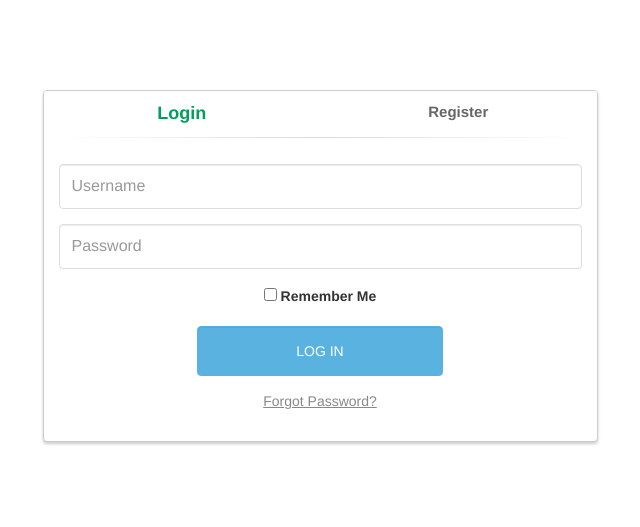
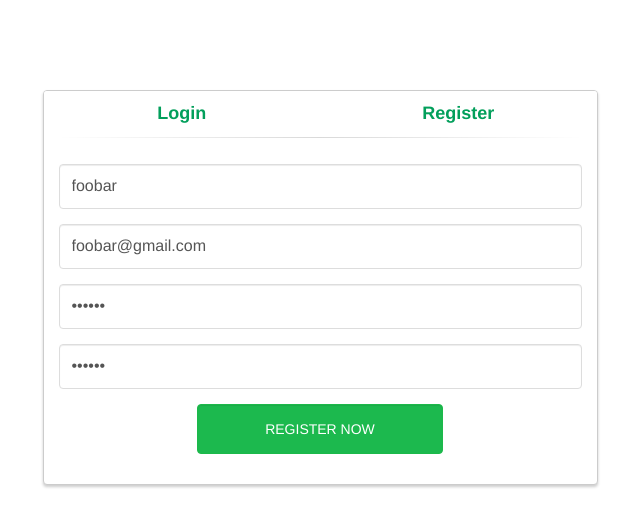
Before and after one commit to yeganx/microservices-on-openshift-old, a PHP site: page / in a window 1280 px wide. Shown: the top 527 px of the page, without its empty margins (320-960 px from the left). Run offline with PHP 8.4, Linux system fonts and the light colour scheme; some libraries are stand-ins or nearby versions.

Commit message:
split up

```diff
--- a/nodejs-users-api/app/models/user.js
+++ b/nodejs-users-api/app/models/user.js
@@ -3,7 +3,9 @@ var Schema = mongoose.Schema;
 
 // set up a mongoose model
 module.exports = mongoose.model('User', new Schema({
-	name: String,
+	username: String,
+	email: String,
 	password: String,
+	cpassword: String,
 	admin: Boolean
 }));
--- a/nodejs-users-api/config.js
+++ b/nodejs-users-api/config.js
@@ -1,5 +1,6 @@
 
 module.exports = {
 	'secret': 'saregama',
-	'database': 'mongodb://'+process.env.MONGODB_USER+':'+process.env.MONGODB_PASSWORD+'@'+process.env.MONGODB_SERVICE_HOST+':27017/'+process.env.MONGODB_DATABASE
+	'database':'mongodb://localhost/demo'
+	//'database': 'mongodb://'+process.env.MONGODB_USER+':'+process.env.MONGODB_PASSWORD+'@'+process.env.MONGODB_SERVICE_HOST+':27017/'+process.env.MONGODB_DATABASE
 };
--- a/php-ui/head.php
+++ b/php-ui/head.php
@@ -2,20 +2,10 @@
     <meta charset="utf-8">
     <meta name="robots" content="noindex">
 
-    <title>Login and Register tabbed form - Bootsnipp.com</title>
+    <title>Login and Register</title>
     <meta name="viewport" content="width=device-width, initial-scale=1">
     <link href="//maxcdn.bootstrapcdn.com/bootstrap/3.3.0/css/bootstrap.min.css" rel="stylesheet" id="bootstrap-css">
     <link href="style.css" rel="stylesheet" id="bootstrap-css">
-    <script src="//code.jquery.com/jquery-1.10.2.min.js"></script>
-    <script src="//maxcdn.bootstrapcdn.com/bootstrap/3.3.0/js/bootstrap.min.js"></script>
-    <script type="text/javascript">
-        window.alert = function() {};
-        var defaultCSS = document.getElementById('bootstrap-css');
-
-        function changeCSS(css) {
-            if (css) $('head > link').filter(':first').replaceWith('<link rel="stylesheet" href="' + css + '" type="text/css" />');
-            else $('head > link').filter(':first').replaceWith(defaultCSS);
-        }
-
-    </script>
+    <script src="http://ajax.googleapis.com/ajax/libs/angularjs/1.4.8/angular.min.js"></script>
+    <script src="script.js"></script>
 </head>
--- a/php-ui/index.php
+++ b/php-ui/index.php
@@ -3,18 +3,18 @@
 <?php
  include 'head.php';
 ?>
-<body>
-    <div class="container">
+<body ng-app="myApp">
+    <div class="container" ng-controller="appController">
         <div class="row">
             <div class="col-md-6 col-md-offset-3">
                 <div class="panel panel-login">
                     <div class="panel-heading">
                         <div class="row">
                             <div class="col-xs-6">
-                                <a href="#" class="active" id="login-form-link">Login</a>
+                                <a href="#" class="active" id="login-form-link" ng-click="currentPage='login'">Login</a>
                             </div>
                             <div class="col-xs-6">
-                                <a href="#" id="register-form-link">Register</a>
+                                <a href="#" class="active" id="register-form-link" ng-click="currentPage='register'">Register</a>
                             </div>
                         </div>
                         <hr>
@@ -29,12 +29,22 @@
                                 ?>
                             </div>
                         </div>
+                        <div class="row">
+                            <?php
+                             include 'profile.php';
+                            ?>
+                        </div>
+                        <div class="row">
+                            <?php
+                             include 'friends.php';
+                            ?>
+                        </div>
                     </div>
                 </div>
             </div>
         </div>
     </div>
-    <script src="script.js"></script>
+
 </body>
 
 </html>
--- a/php-ui/login.php
+++ b/php-ui/login.php
@@ -1,9 +1,9 @@
-<form id="login-form" action="#" method="post" role="form" style="display: block;">
+<form id="login-form" action="#" method="post" role="form" ng-hide="currentPage!='login'">
     <div class="form-group">
-        <input type="text" name="username" id="login-username" tabindex="1" class="form-control" placeholder="Username" value="">
+        <input type="text" ng-model="form.username" name="username" id="login-username" tabindex="1" class="form-control" placeholder="Username" value="">
     </div>
     <div class="form-group">
-        <input type="password" name="password" id="login-password" tabindex="2" class="form-control" placeholder="Password">
+        <input type="password" ng-model="form.password" name="password" id="login-password" tabindex="2" class="form-control" placeholder="Password">
     </div>
     <div class="form-group text-center">
         <input type="checkbox" tabindex="3" class="" name="remember" id="remember">
@@ -12,17 +12,14 @@
     <div class="form-group">
         <div class="row">
             <div class="col-sm-6 col-sm-offset-3">
-                <input type="submit" name="login-submit" id="login-submit" tabindex="4" class="form-control btn btn-login" value="Log In">
+                <input type="button" ng-click="login()" name="login-submit" id="login-submit" tabindex="4" class="form-control btn btn-login" value="Log In">
             </div>
         </div>
     </div>
     <div class="form-group">
-        <div class="row">
-            <div class="col-lg-12">
-                <div class="text-center">
-                    <a href="#" tabindex="5" class="forgot-password">Forgot Password?</a>
-                </div>
-            </div>
-        </div>
+        <input type="text" ng-model="token" name="token" id="token" tabindex="4" class="form-control" placeholder="Auth Token">
+    </div>
+    <div class="form-group">
+        <input type="button" ng-click="getFriendsList()"  class="form-control btn btn-login" value="Get Friends List">
     </div>
 </form>
--- /dev/null
+++ b/php-ui/profile.php
@@ -0,0 +1,21 @@
+<form id="register-form" action="#" method="post" role="form" style="display: none;">
+    <div class="form-group">
+        <input type="text" name="username" id="username" tabindex="1" class="form-control" placeholder="Username" value="foobar">
+    </div>
+    <div class="form-group">
+        <input type="email" name="email" id="email" tabindex="1" class="form-control" placeholder="Email Address" value="foobar@gmail.com">
+    </div>
+    <div class="form-group">
+        <input type="password" name="password" id="password" tabindex="2" class="form-control" placeholder="Password" value="foobar">
+    </div>
+    <div class="form-group">
+        <input type="password" name="confirm-password" id="confirm-password" tabindex="2" class="form-control" placeholder="Confirm Password" value="foobar">
+    </div>
+    <div class="form-group">
+        <div class="row">
+            <div class="col-sm-6 col-sm-offset-3">
+                <input type="submit" name="register-submit" id="register-submit" tabindex="4" class="form-control btn btn-register" value="Register Now">
+            </div>
+        </div>
+    </div>
+</form>
--- a/php-ui/register.php
+++ b/php-ui/register.php
@@ -1,20 +1,20 @@
-<form id="register-form" action="#" method="post" role="form" style="display: none;">
+<form id="register-form" action="#" method="post" role="form" ng-hide="currentPage!='register'">
     <div class="form-group">
-        <input type="text" name="username" id="username" tabindex="1" class="form-control" placeholder="Username" value="">
+        <input type="text" name="username" ng-model="form.username" id="username" tabindex="1" class="form-control" placeholder="Username">
     </div>
     <div class="form-group">
-        <input type="email" name="email" id="email" tabindex="1" class="form-control" placeholder="Email Address" value="">
+        <input type="email" name="email" ng-model="form.email" id="email" tabindex="1" class="form-control" placeholder="Email Address">
     </div>
     <div class="form-group">
-        <input type="password" name="password" id="password" tabindex="2" class="form-control" placeholder="Password">
+        <input type="password" name="password" ng-model="form.password" id="password" tabindex="2" class="form-control" placeholder="Password">
     </div>
     <div class="form-group">
-        <input type="password" name="confirm-password" id="confirm-password" tabindex="2" class="form-control" placeholder="Confirm Password">
+        <input type="password" name="confirm-password"  ng-model="form.cpassword" id="confirm-password" tabindex="2" class="form-control" placeholder="Confirm Password">
     </div>
     <div class="form-group">
         <div class="row">
             <div class="col-sm-6 col-sm-offset-3">
-                <input type="submit" name="register-submit" id="register-submit" tabindex="4" class="form-control btn btn-register" value="Register Now">
+                <input type="button" name="register-submit" ng-click="register()" id="register-submit" tabindex="4" class="form-control btn btn-register" value="Register Now">
             </div>
         </div>
     </div>
--- a/php-ui/script.js
+++ b/php-ui/script.js
@@ -1,37 +1,43 @@
-$(function() {
+var app = angular.module('myApp', []);
+app.controller('appController', function($scope,$http) {
+	$scope.currentPage='register';
+	$scope.form={
+		username:'foobar',
+		password:'foobar',
+		cpassword:'foobar',
+		email:'foobar@gmail.com',
+		fname:'foo',
+		lname:'bar'
+	};
 
-    $('#login-form-link').click(function(e) {
-		$("#login-form").delay(100).fadeIn(100);
- 		$("#register-form").fadeOut(100);
-		$('#register-form-link').removeClass('active');
-		$(this).addClass('active');
-		e.preventDefault();
+	$scope.$watch('currentPage',function(old,newval) {
+		$scope.token='';
 	});
-	$('#register-form-link').click(function(e) {
-		$("#register-form").delay(100).fadeIn(100);
- 		$("#login-form").fadeOut(100);
-		$('#login-form-link').removeClass('active');
-		$(this).addClass('active');
-		e.preventDefault();
-	});
-
-	$('#register-submit').click(function(e) {
-		$.ajax({
-		  type: "POST",
-		  //url: "http://users-api-microservices.apps.osecloud.com/users",
-		  url: $("#hdnTarget").val()+"/users",
-		  data: {
-		  	name: $("#username").val(),
-		  	password: $("#password").val(),
-		  	email: $("#email").val()
-		  },
-		  success: function(resp) {
-		  	 console.log(resp);
-		  	 alert('Registration complete!');
-		  	 $('#login-form-link').click();
-		  },
-		  dataType: 'json'
-		});
-		e.preventDefault();
-	});
+    $scope.login = function (){
+	  	$http.post("http://mobile.dev:8080/api/authenticate",$scope.form).success(function(data, status) {
+            if(data['success']==true){
+            	alert('Login successful, click link to get friends list.');
+            	$scope.token=data.token;
+            }
+            else{
+            	alert('username/password incorrect');
+            }
+        });
+	};
+	$scope.getFriendsList=function(){
+		$http.get("http://mobile.dev:8080/api/users?token="+$scope.token).success(function(data, status) {
+            console.log(data);
+        });
+	};
+	$scope.register = function (){
+	  	$http.post("http://mobile.dev:8080/users", $scope.form).success(function(data, status) {
+            if(data['success']==true){
+            	alert('Registration successful, please login');
+            	$scope.currentPage='login';
+            }
+            else{
+            	alert('Error while registering, please retry')
+            }
+        });
+	};
 });
```
Also changed, not shown: nodejs-users-api/server.js (+9 -10 lines), php-ui/friends.php (added), 2 other files.
